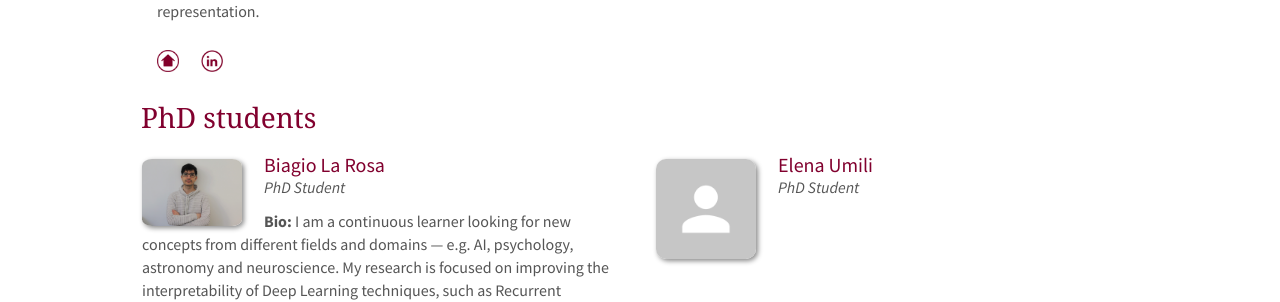
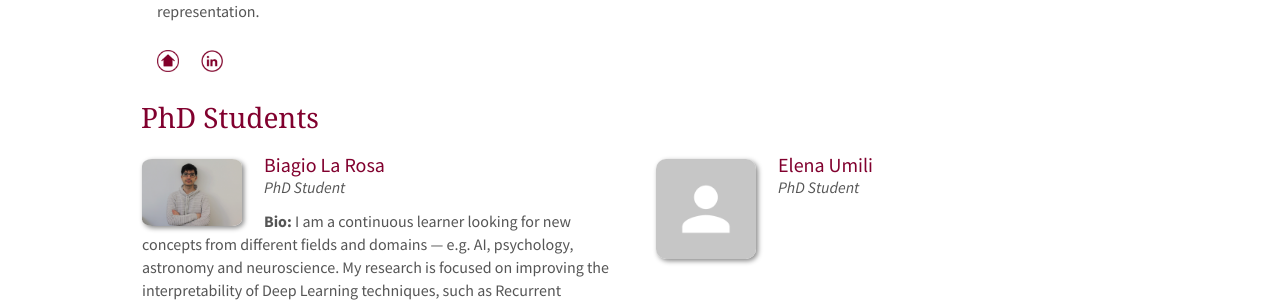
Before and after one commit to KRLGroup/krlgroup.github.io, a Jekyll site: the page built from _pages/team.md, in a window 1280 px wide and 900 px high. Shown: the part 454-756 px from the top of the window. Built offline with Jekyll 4.4.1, drawn with Linux system fonts in a browser that asks for light colours; nearby versions of some CDN libraries.

Commit message:
fixed capital letter

```diff
--- a/_pages/team.md
+++ b/_pages/team.md
@@ -67,7 +67,7 @@ permalink: /team/
 {% endfor %}
 
 <div class="row"></div>
-<h3 class="sapienza-text">PhD students</h3>
+<h3 class="sapienza-text">PhD Students</h3>
 
 {% assign number_printed = 0 %}
 {% for member in site.data.phd %}
```
